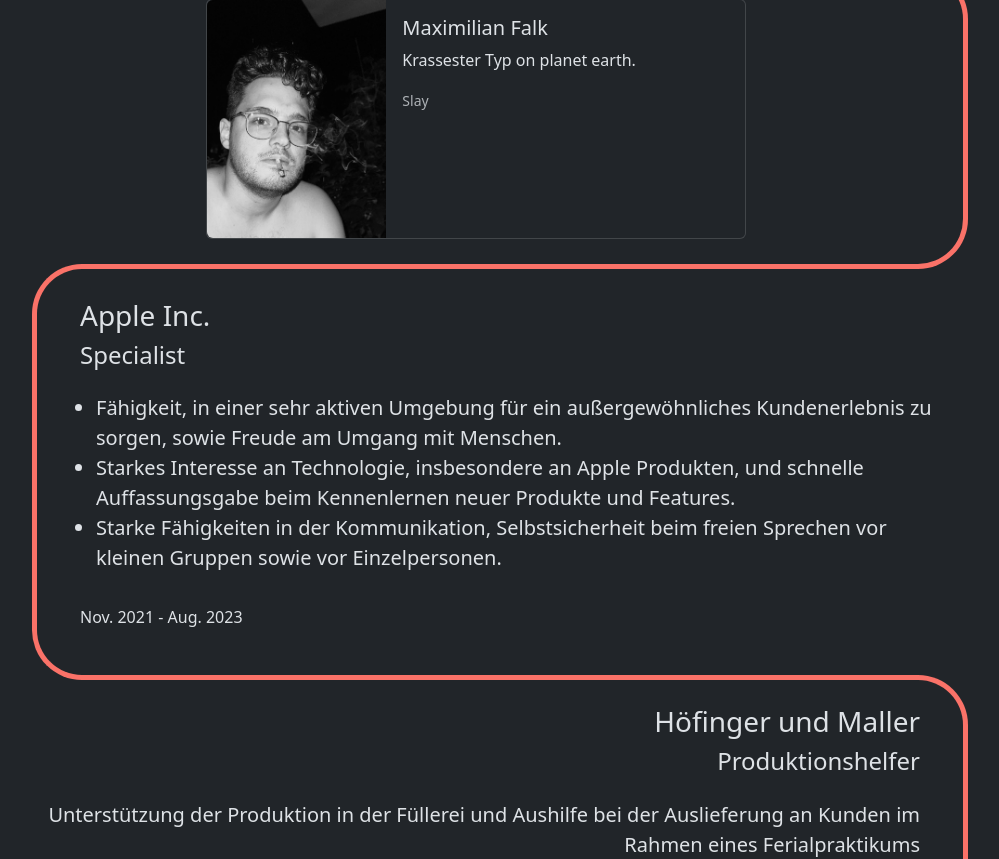
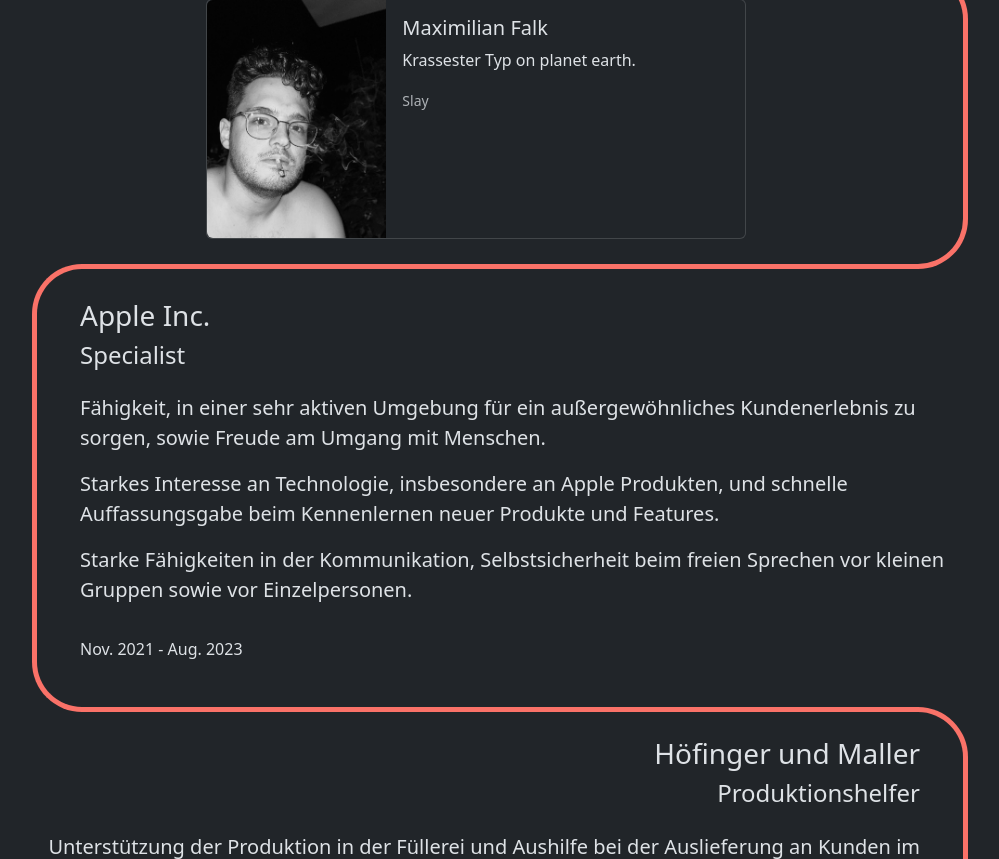
Before and after one commit to FalkMaximilian/max-falk-website, a Django app: page / in a window 1280 px wide. Shown: the part 1132-1991 px from the top of the page, without its empty margins (140-1139 px from the left). Run offline with Django 4.2, Linux system fonts and the light colour scheme.

Commit message:
minor changes with layout on cv

```diff
--- a/base/templates/base/home.html
+++ b/base/templates/base/home.html
@@ -124,11 +124,9 @@
     <div class="mybox">
         <h1 class="fs-3">Apple Inc.</h1>
         <h2 class="fs-4">Specialist</h2>
-        <ul class="px-3 pt-3 fs-5">
-            <li>Fähigkeit, in einer sehr aktiven Umgebung für ein außergewöhnliches Kundenerlebnis zu sorgen, sowie Freude am Umgang mit Menschen.</li>
-            <li>Starkes Interesse an Technologie, insbesondere an Apple Produkten, und schnelle Auffassungsgabe beim Kennenlernen neuer Produkte und Features.</li>
-            <li>Starke Fähigkeiten in der Kommunikation, Selbstsicherheit beim freien Sprechen vor kleinen Gruppen sowie vor Einzelpersonen.</li>
-        </ul>
+        <p class="fs-5 pt-3">Fähigkeit, in einer sehr aktiven Umgebung für ein außergewöhnliches Kundenerlebnis zu sorgen, sowie Freude am Umgang mit Menschen.</p>
+        <p class="fs-5">Starkes Interesse an Technologie, insbesondere an Apple Produkten, und schnelle Auffassungsgabe beim Kennenlernen neuer Produkte und Features.</p>
+        <p class="fs-5">Starke Fähigkeiten in der Kommunikation, Selbstsicherheit beim freien Sprechen vor kleinen Gruppen sowie vor Einzelpersonen.</p>
         <p class="pt-3">Nov. 2021 - Aug. 2023</p>
         <!-- <h1 class="fs-3">Apple Inc.</h1> -->
         <!-- <h2 class="fs-4">Sales Specialist</h2> -->
```
